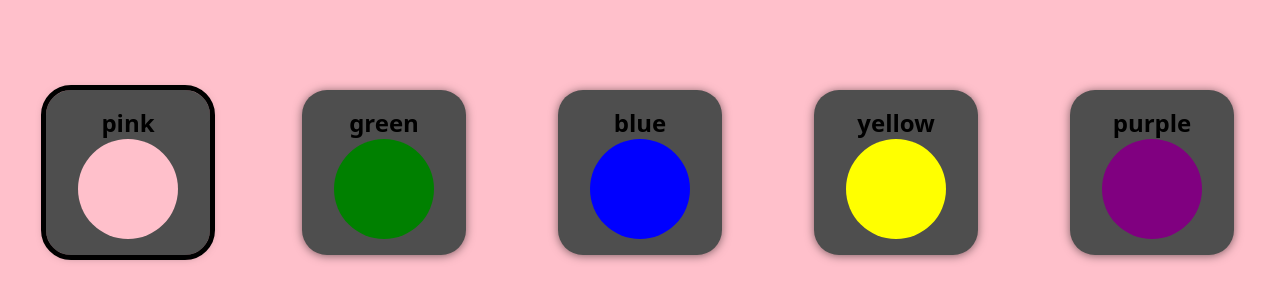
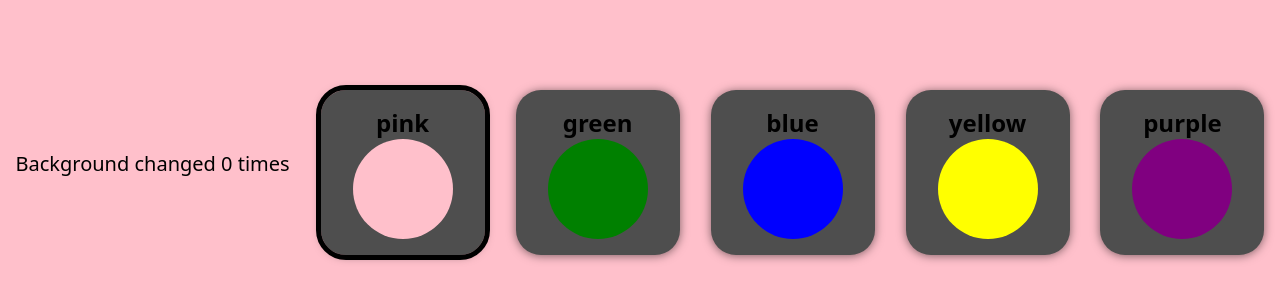
Before and after one commit to amarfal/react-app, a React (Vite) app: page / in a window 1280 px wide. Shown: the part 228-528 px from the top of the page. Built offline with nearby package versions, Linux system fonts and the light colour scheme.

Commit message:
Enhance App component: Added change count functionality to track background color changes. Updated button click handler to prevent unnecessary state updates and display the number of times the background color has changed.

```diff
--- a/src/App.jsx
+++ b/src/App.jsx
@@ -5,9 +5,13 @@ const COLORS = ["pink", "green", "blue", "yellow", "purple"];
 
 function App() {
   const [backgroundColor, setBackgroundColor] = useState(COLORS[0]);
+  const [changeCount, setChangeCount] = useState(0);
 
   const onButtonClick = (color) => () => {
-    setBackgroundColor(color);
+    if (color !== backgroundColor) {
+      setBackgroundColor(color);
+      setChangeCount(changeCount + 1);
+    }
   };
 
   return (
@@ -17,6 +21,10 @@ function App() {
         backgroundColor,
       }}
     >
+      <div style={{ color: "#000", fontSize: "1.25rem", marginBottom: "1rem" }}>
+        Background changed {changeCount} {changeCount === 1 ? "time" : "times"}
+      </div>
+
       {COLORS.map((color) => (
         <button
           type="button"
```
